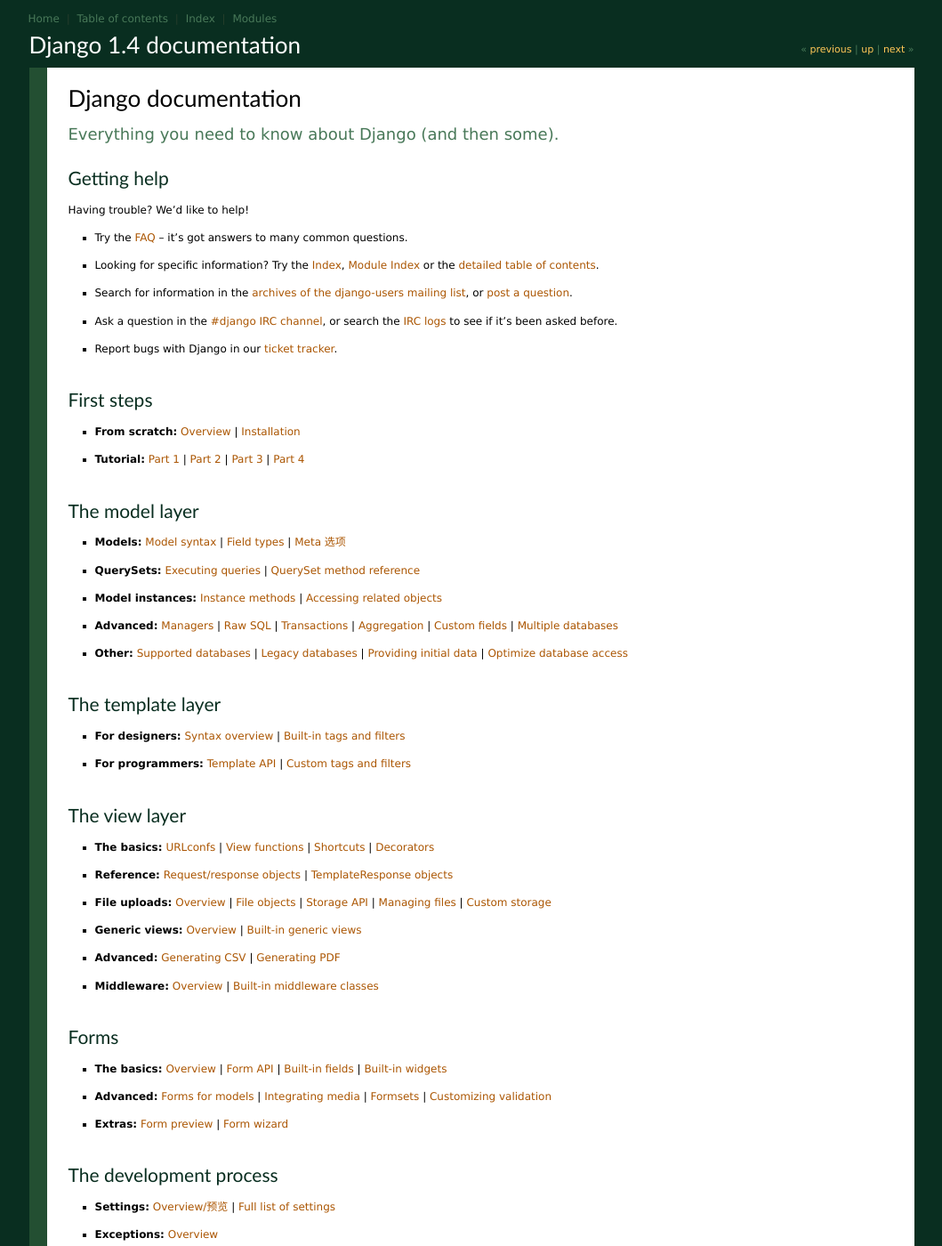
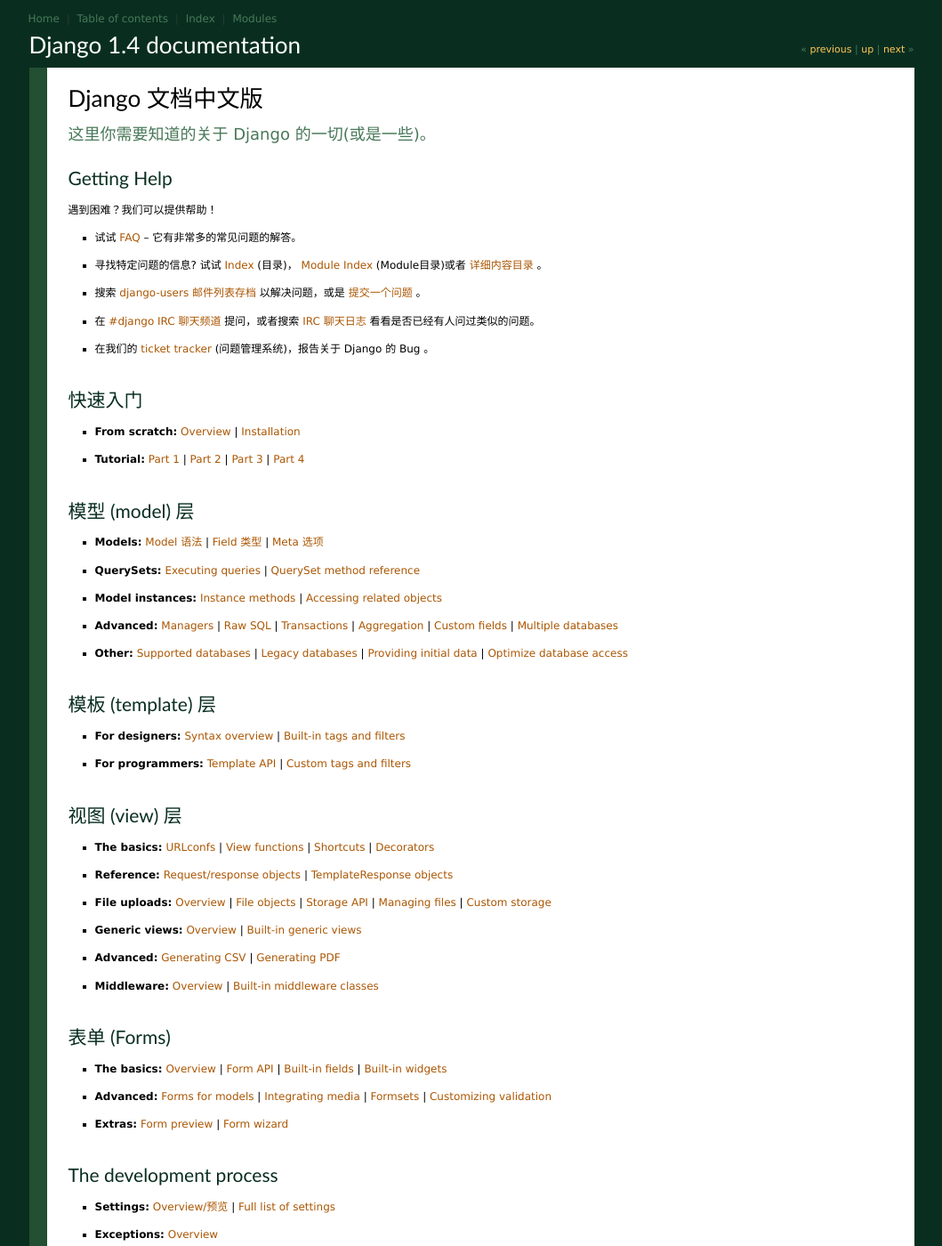
Before and after one commit to wrongwaycn/Django-Chinese-Docs, a Sphinx documentation site: the page built from docs/index.txt, in a window 1280 px wide and 1400 px high. Shown: the whole window at 89% size, without its empty margins (110-1169 px from the left). Built offline with Sphinx 7.4.7, drawn with Linux system fonts in a browser that asks for light colours.

Commit message:
translate title in front page

```diff
--- a/docs/index.txt
+++ b/docs/index.txt
@@ -1,38 +1,36 @@
 
 .. _index:
 
-====================
-Django documentation
-====================
+=================
+Django 文档中文版
+=================
 
-.. rubric:: Everything you need to know about Django (and then some).
+.. rubric:: 这里你需要知道的关于 Django 的一切(或是一些)。
 
-Getting help
+Getting Help
 ============
 
-Having trouble? We'd like to help!
+遇到困难？我们可以提供帮助！
 
-* Try the :doc:`FAQ <faq/index>` -- it's got answers to many common questions.
+* 试试 :doc:`FAQ <faq/index>` -- 它有非常多的常见问题的解答。
 
-* Looking for specific information? Try the :ref:`genindex`, :ref:`modindex` or
-  the :doc:`detailed table of contents <contents>`.
+* 寻找特定问题的信息? 试试 :ref:`genindex` (目录)， :ref:`modindex` (Module目录)或者
+  :doc:`详细内容目录 <contents>` 。
 
-* Search for information in the `archives of the django-users mailing list`_, or
-  `post a question`_.
+* 搜索 `django-users 邮件列表存档`_ 以解决问题，或是 `提交一个问题`_ 。
 
-* Ask a question in the `#django IRC channel`_, or search the `IRC logs`_ to see
-  if it's been asked before.
+* 在 `#django IRC 聊天频道`_ 提问，或者搜索 `IRC 聊天日志`_ 看看是否已经有人问过类似的问题。
 
-* Report bugs with Django in our `ticket tracker`_.
+* 在我们的 `ticket tracker`_ (问题管理系统)，报告关于 Django 的 Bug 。
 
-.. _archives of the django-users mailing list: http://groups.google.com/group/django-users/
-.. _post a question: http://groups.google.com/group/django-users/
-.. _#django IRC channel: irc://irc.freenode.net/django
-.. _IRC logs: http://django-irc-logs.com/
-.. _ticket tracker: https://code.djangoproject.com/
+.. _django-users 邮件列表存档: http://groups.google.com/group/django-users/
+.. _提交一个问题: http://groups.google.com/group/django-users/
+.. _#django IRC 聊天频道: irc://irc.freenode.net/django
+.. _IRC 聊天日志: http://django-irc-logs.com/
+.. _ticket tracker: http://code.djangoproject.com/
 
-First steps
-===========
+快速入门
+========
 
 * **From scratch:**
   :doc:`Overview <intro/overview>` |
@@ -44,12 +42,12 @@ First steps
   :doc:`Part 3 <intro/tutorial03>` |
   :doc:`Part 4 <intro/tutorial04>`
 
-The model layer
+模型 (model) 层
 ===============
 
 * **Models:**
-  :doc:`Model syntax <topics/db/models>` |
-  :doc:`Field types <ref/models/fields>` |
+  :doc:`Model 语法 <topics/db/models>` |
+  :doc:`Field 类型 <ref/models/fields>` |
   :doc:`Meta 选项 <ref/models/options>`
 
 * **QuerySets:**
@@ -74,7 +72,7 @@ The model layer
   :doc:`Providing initial data <howto/initial-data>` |
   :doc:`Optimize database access <topics/db/optimization>`
 
-The template layer
+模板 (template) 层
 ==================
 
 * **For designers:**
@@ -85,7 +83,7 @@ The template layer
   :doc:`Template API <ref/templates/api>` |
   :doc:`Custom tags and filters <howto/custom-template-tags>`
 
-The view layer
+视图 (view) 层
 ==============
 
 * **The basics:**
@@ -117,8 +115,8 @@ The view layer
   :doc:`Overview <topics/http/middleware>` |
   :doc:`Built-in middleware classes <ref/middleware>`
 
-Forms
-=====
+表单 (Forms)
+============
 
 * **The basics:**
   :doc:`Overview <topics/forms/index>` |
```
